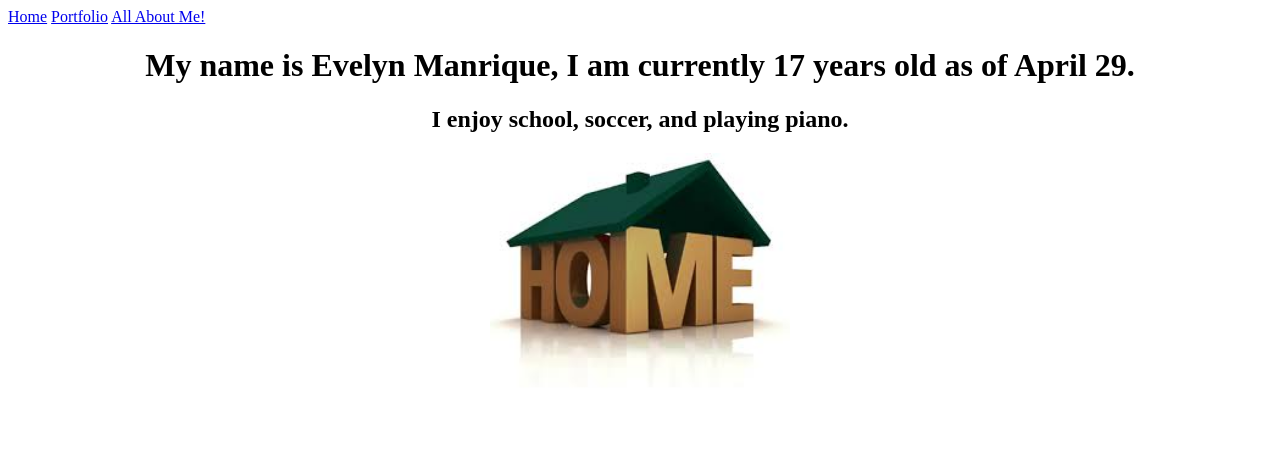
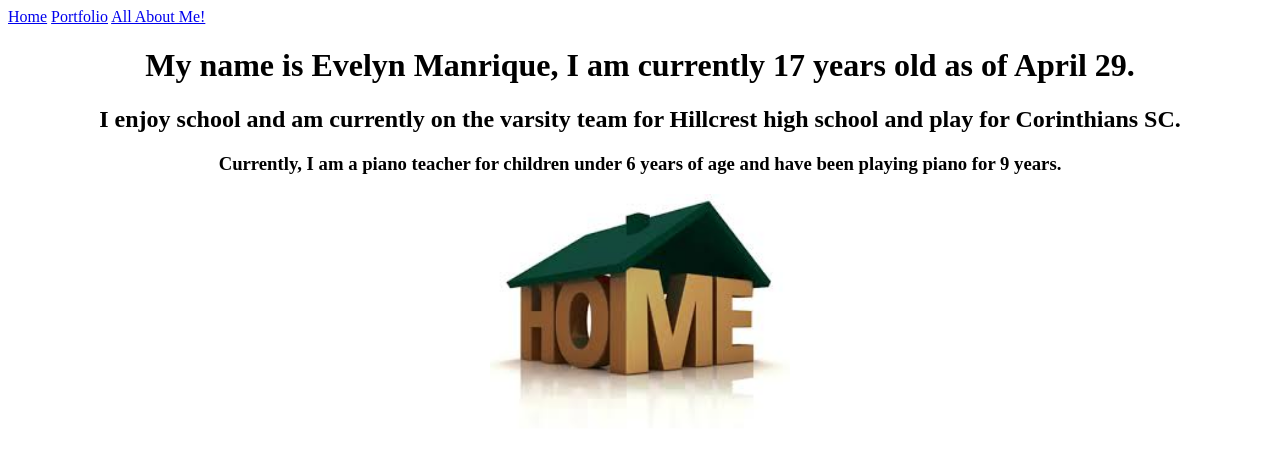
Before and after one commit to evelynmanrique39/evelynmanrique39.github.io, a plain HTML site: page aboutme.html in a window 1280 px wide. Drawn offline with Linux system fonts and the light colour scheme.

Commit message:
initial commit

```diff
--- a/aboutme.html
+++ b/aboutme.html
@@ -10,7 +10,8 @@
     <a href="aboutme.html">All About Me!</a>
     <center>
     <h1> My name is Evelyn Manrique, I am currently 17 years old as of April 29.</Manri></h1></h1>
-    <h2>I enjoy school, soccer, and playing piano.</h2>
+    <h2>I enjoy school and am currently on the varsity team for Hillcrest high school and play for Corinthians SC.</h2>
+    <h3>Currently, I am a piano teacher for children under 6 years of age and have been playing piano for 9 years.</h3>
     <img src="images/home.jpg" height="250">
   </body>
 </html>
```
